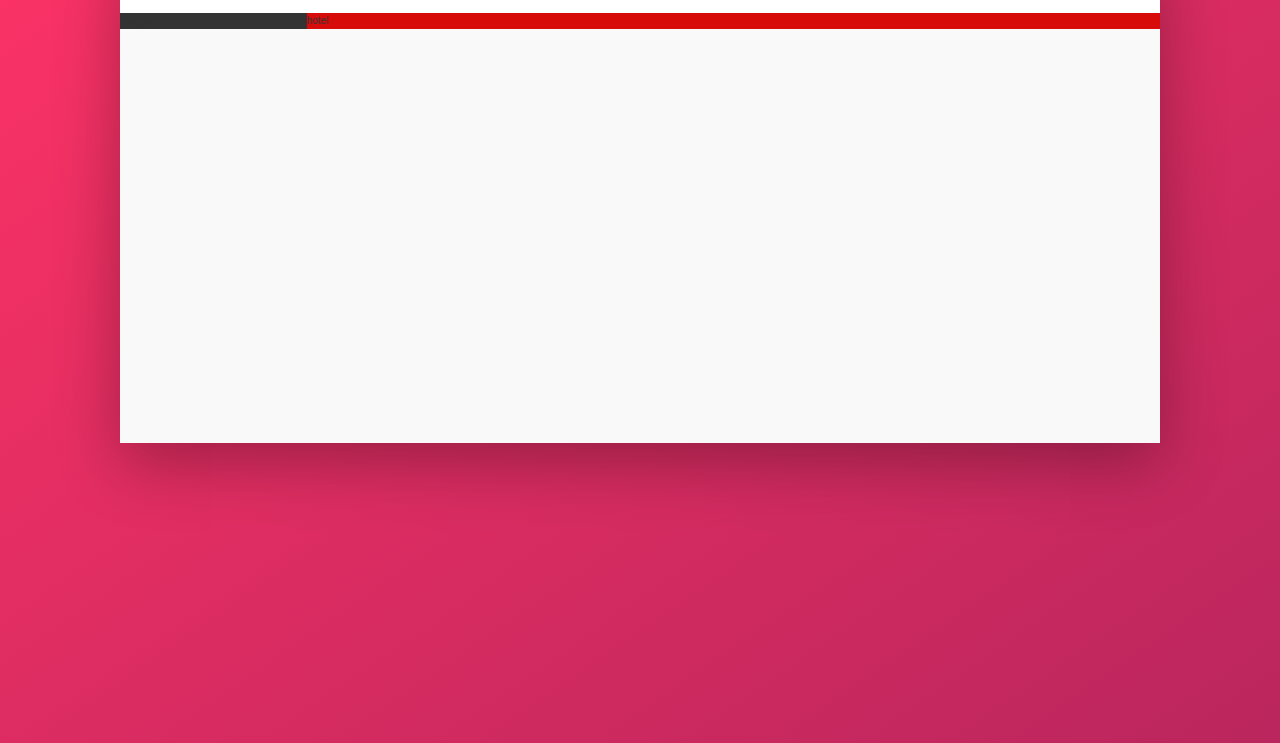
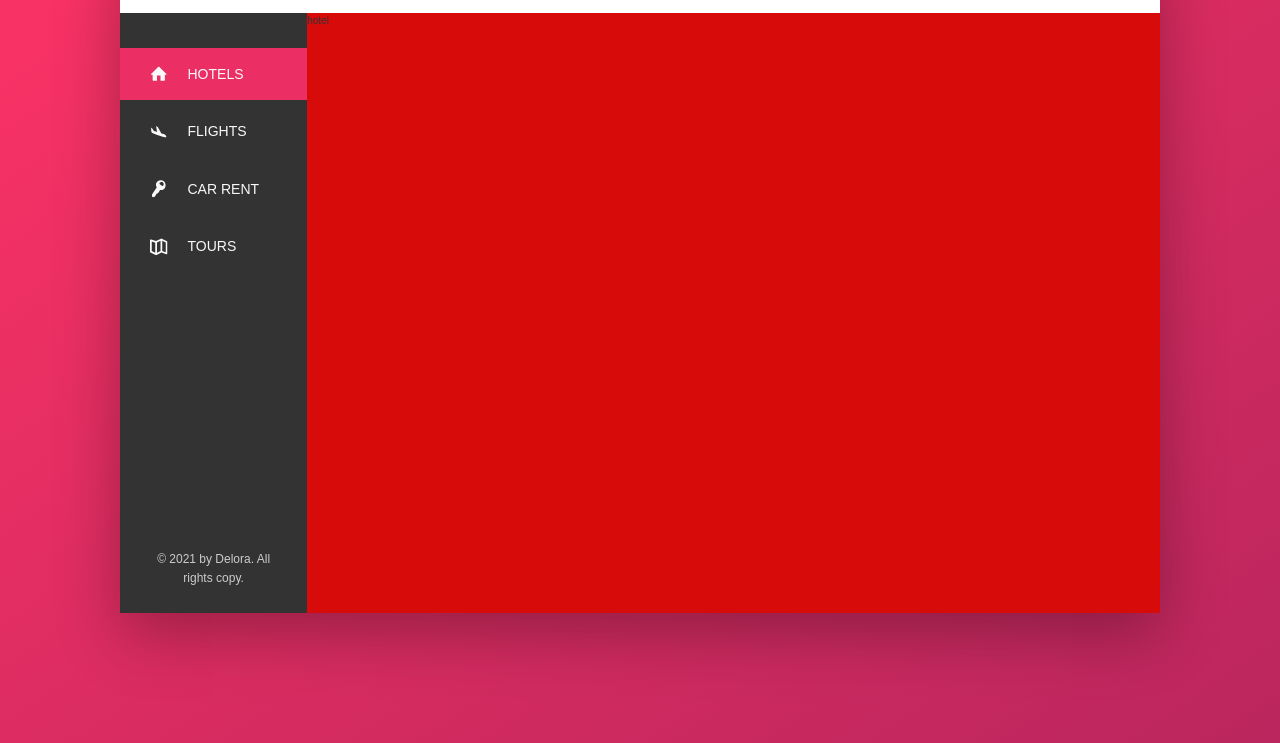
Before and after one commit to duyendtcidm/Trillo-app, a website: page index.html in a window 1280 px wide. Shown: the part 137-880 px from the top of the page. Drawn offline with Linux system fonts and the light colour scheme.

Commit message:
Navigation section

```diff
--- a/index.html
+++ b/index.html
@@ -45,8 +45,51 @@
         </header>
         <div class="content">
             <nav class="sidebar">
-                Navigation
+                <ul class="side-nav">
+                    <li class="side-nav__item side-nav__item--active">
+                        <a href="#" class="side-nav__link">
+                            <svg class="side-nav__icon">
+                                <use xlink:href="img/sprite.svg#icon-home"></use>
+                            </svg>
+                            <span>Hotels</span>
+                        </a>
+                    </li>
+
+                    <li class="side-nav__item">
+                        <a href="#" class="side-nav__link">
+                            <svg class="side-nav__icon">
+                                <use xlink:href="img/sprite.svg#icon-aircraft-landing"></use>
+                            </svg>
+                            <span>Flights</span>
+                        </a>
+                    </li>
+
+                    <li class="side-nav__item">
+                        <a href="#" class="side-nav__link">
+                            <svg class="side-nav__icon">
+                                <use xlink:href="img/sprite.svg#icon-key"></use>
+                            </svg>
+                            <span>Car rent</span>
+                        </a>
+                    </li>
+
+                    <li class="side-nav__item">
+                        <a href="#" class="side-nav__link">
+                            <svg class="side-nav__icon">
+                                <use xlink:href="img/sprite.svg#icon-map"></use>
+                            </svg>
+                            <span>Tours</span>
+                        </a>
+                    </li>
+                </ul>
+                <div class="legal">
+                    &copy; 2021 by Delora. All rights copy.
+                </div>
+
+
             </nav>
+
+
             <main class="hotel-view">
                 hotel
             </main>
--- a/sass/_components.scss
+++ b/sass/_components.scss
@@ -101,3 +101,64 @@
         &-name {}
     }
 }
+
+///////////////////////////////////////
+// SIDE-NAVIGATION
+.side-nav {
+    font-size: 1.4rem;
+    margin-top: 3.5rem;
+    list-style: none;
+    &__item {
+        position: relative;
+        &:not(:last-child) {
+            margin-bottom: .5rem;
+        }
+    }
+    &__item::before {
+        content: "";
+        position: absolute;
+        top: 0;
+        left: 0;
+        width: 3px;
+        height: 100%;
+        background-color: var(--color-primary);
+        transform: scaleY(0);
+        transition: transform .2s, width .4s cubic-bezier(1, 0, 0, 1) .2s, background-color .1s;
+        ;
+    }
+    &__item:hover::before,
+    &__item--active::before {
+        transform: scaleY(1);
+        width: 100%;
+    }
+    &__item:active::before {
+        background-color: var(--color-primary-light);
+    }
+    &__link:link,
+    &__link:visited {
+        display: block;
+        padding: 1.5rem 3rem;
+        color: var(--color-grey-light-1);
+        text-decoration: none;
+        text-transform: uppercase;
+        display: flex;
+        align-items: center;
+        position: relative;
+        z-index: 10;
+    }
+    &__icon {
+        width: 1.75rem;
+        height: 1.75rem;
+        margin-right: 2rem;
+        fill: currentColor; // color of parents
+    }
+}
+
+///////////////////////////////////////
+// LEGAL
+.legal {
+    font-size: 1.2rem;
+    text-align: center;
+    padding: 2.5rem;
+    color: var(--color-grey-light-4);
+}
--- a/sass/_layout.scss
+++ b/sass/_layout.scss
@@ -23,9 +23,13 @@
 .sidebar {
     background-color: var(--color-grey-dark-1);
     flex: 0 0 18%;
+    display: flex;
+    flex-direction: column;
+    justify-content: space-between;
 }
 
 .hotel-view {
     background-color: rgb(216, 11, 11);
     flex: 1;
+    height: 60rem;
 }
```
Also changed, not shown: css/style.css.
